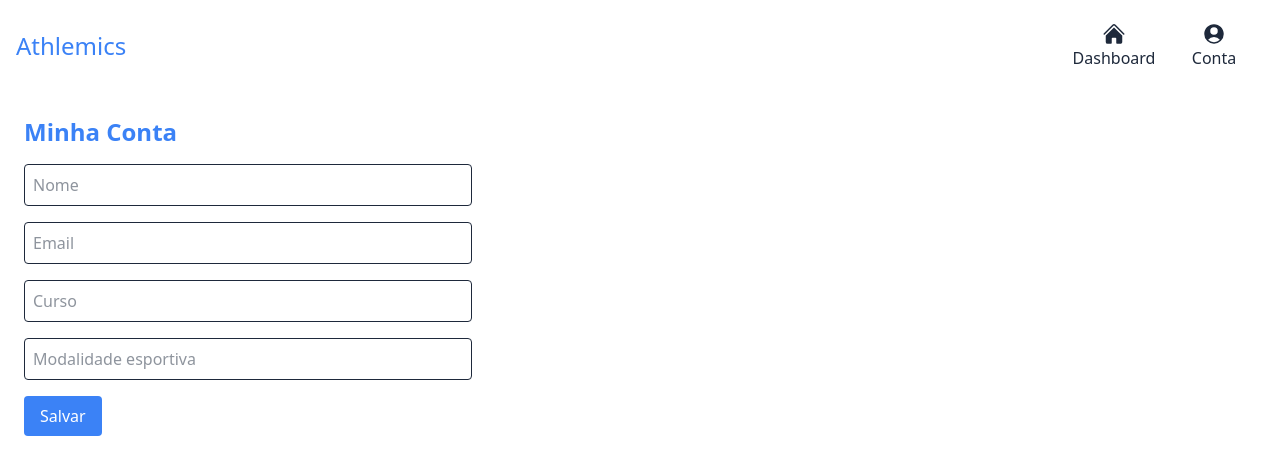
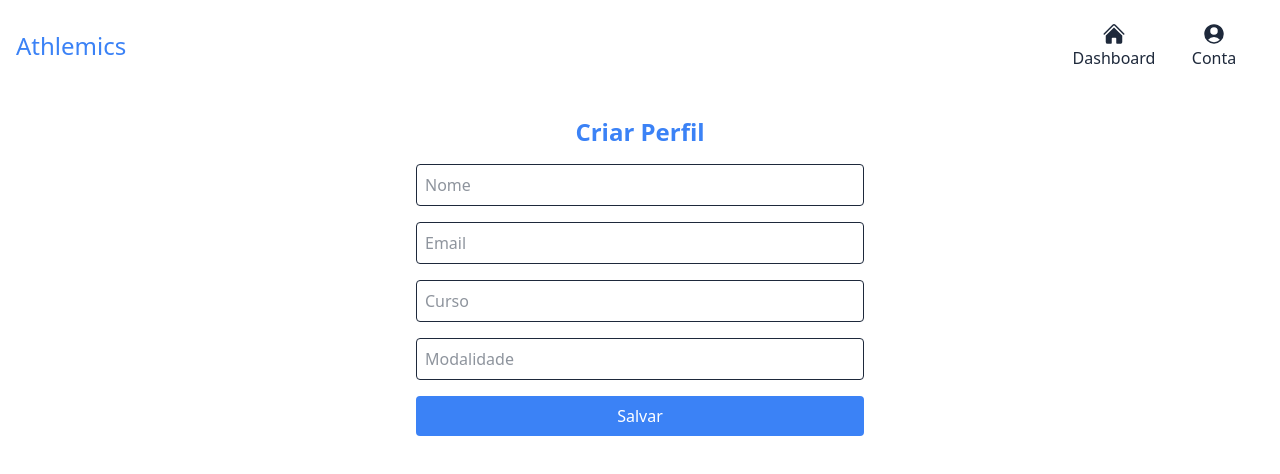
Before and after one commit to AfonsoFaria20s/Athlemics, a React (Vite) app: page /conta in a window 1280 px wide. Shown: the top 474 px of the page. Built offline with nearby package versions, Linux system fonts and the light colour scheme.

Commit message:
Fixed & Added localstorage data

```diff
--- a/src/pages/Conta.jsx
+++ b/src/pages/Conta.jsx
@@ -3,33 +3,90 @@ import '../styles/NavBar.css';
 import '../styles/colors.css';
 import Navbar from '../components/Navbar';
 
+const camposPerfil = ['nome', 'email', 'curso', 'modalidade'];
+
 const Conta = () => {
-    const [perfil, setPerfil] = useState({ nome: '', email: '', curso: '', modalidade: '' });
+  const perfilVazio = camposPerfil.reduce((acc, campo) => ({ ...acc, [campo]: '' }), {});
+  const [perfil, setPerfil] = useState(perfilVazio);
+  const [perfilSalvo, setPerfilSalvo] = useState(null); // <- novo estado
 
+  // Carregar perfil salvo do localStorage ao entrar
   useEffect(() => {
-        const storedPerfil = JSON.parse(localStorage.getItem('perfil')) || perfil;
-        setPerfil(storedPerfil);
+    const stored = localStorage.getItem('perfil');
+    if (stored) {
+      try {
+        const parsed = JSON.parse(stored);
+        setPerfil(parsed);
+        setPerfilSalvo(parsed);
+      } catch (err) {
+        console.error('Erro ao ler perfil:', err);
+      }
+    }
   }, []);
 
   const handleChange = e => {
-        setPerfil({ ...perfil, [e.target.name]: e.target.value });
+    const { name, value } = e.target;
+    setPerfil(prev => ({ ...prev, [name]: value }));
   };
 
   const salvarPerfil = () => {
     localStorage.setItem('perfil', JSON.stringify(perfil));
+    setPerfilSalvo(perfil); // <- agora está oficialmente salvo
+    alert('Perfil salvo com sucesso!');
   };
 
+  const editarPerfil = () => {
+    setPerfilSalvo(null); // <- volta ao modo formulário
+  };
+
+  const perfilEstaSalvo = perfilSalvo && camposPerfil.every(c => perfilSalvo[c]?.trim() !== '');
+
   return (
-        <div className="container mx-auto p-6">
-            <h2 className="text-primary text-2xl font-bold mb-4">Minha Conta</h2>
-            <div className="space-y-4 max-w-md">
-                <input className="border rounded p-2 w-full" name="nome" placeholder="Nome" value={perfil.nome} onChange={handleChange} />
-                <input className="border rounded p-2 w-full" name="email" placeholder="Email" value={perfil.email} onChange={handleChange} />
-                <input className="border rounded p-2 w-full" name="curso" placeholder="Curso" value={perfil.curso} onChange={handleChange} />
-                <input className="border rounded p-2 w-full" name="modalidade" placeholder="Modalidade esportiva" value={perfil.modalidade} onChange={handleChange} />
-                <button className="bg-primary text-white px-4 py-2 rounded" onClick={salvarPerfil}>Salvar</button>
+    <>
+      {perfilEstaSalvo ? (
+        // MODO VISUAL
+        <div className="p-6">
+          <div className="bg-white p-8 rounded shadow max-w-md mx-auto">
+            <h2 className="text-2xl font-bold text-blue-800 mb-4 text-center">
+              Bem-vindo, {perfilSalvo.nome}!
+            </h2>
+            {camposPerfil.map(campo => (
+              <p key={campo}>
+                <strong>{campo.charAt(0).toUpperCase() + campo.slice(1)}:</strong> {perfilSalvo[campo]}
+              </p>
+            ))}
+            <button
+              className="mt-6 bg-yellow-500 text-white px-4 py-2 rounded w-full"
+              onClick={editarPerfil}
+            >
+              Editar perfil
+            </button>
           </div>
         </div>
+      ) : (
+        // MODO FORMULÁRIO
+        <div className="p-6">
+          <div className="container mx-auto">
+            <h2 className="text-primary text-2xl font-bold mb-4 text-center">Criar Perfil</h2>
+            <div className="space-y-4 max-w-md mx-auto">
+              {camposPerfil.map(campo => (
+                <input
+                  key={campo}
+                  className="border rounded p-2 w-full"
+                  name={campo}
+                  placeholder={campo.charAt(0).toUpperCase() + campo.slice(1)}
+                  value={perfil[campo]}
+                  onChange={handleChange}
+                />
+              ))}
+              <button className="bg-primary text-white px-4 py-2 rounded w-full" onClick={salvarPerfil}>
+                Salvar
+              </button>
+            </div>
+          </div>
+        </div>
+      )}
+    </>
   );
 };
 
--- a/src/pages/DashBoard.jsx
+++ b/src/pages/DashBoard.jsx
@@ -25,8 +25,10 @@ const DashBoard = () => {
     const stored = JSON.parse(localStorage.getItem("blocks")) || [];
     setBlocks(stored);
 
-    const storedAccountDetails = JSON.parse(localStorage.getItem("perfil") || account);
-    setAccount(storedAccountDetails);
+    const storedAccount = localStorage.getItem("perfil");
+    if (storedAccount) {
+      setAccount(JSON.parse(storedAccount));
+    }
   }, []);
 
   useEffect(() => {
@@ -102,10 +104,20 @@ const DashBoard = () => {
   return (
     <div className="">
       {/* Boas vindas */}
-      <div className="px-20 pt-8 pb-4">
-        <h1 className="text-2xl font-bold text-blue-800">Bem-vindo {account.nome}!</h1>
-        <p className="text-slate-600">Organize o seu dia e acompanhe o seu progresso.</p>
-      </div>
+      {account.nome ?(
+        <>
+          <div className="px-20 pt-8 pb-4">
+            <h1 className="text-2xl font-bold text-blue-800">Bem-vindo {account.nome}!</h1>
+            <p className="text-slate-600">Organize o seu dia e acompanhe o seu progresso.</p>
+          </div>
+        </>
+      ):(
+        <>
+          <div className="px-20 pt-8 pb-4">
+            <h1 className="text-2xl font-bold text-blue-800">Bem-vindo! Comece por introduzir os seus dados <a href="/conta" className="text-red">aqui</a></h1>
+          </div>
+        </>
+      )}
       <div className="container-all flex flex-wrap gap-4 px-20 pb-20">
         {/* 3 Cartões em linha */}
         <div className="flex gap-6 mb-8 w-full">
```
Lines whose indentation alone changed are shown as unchanged.
